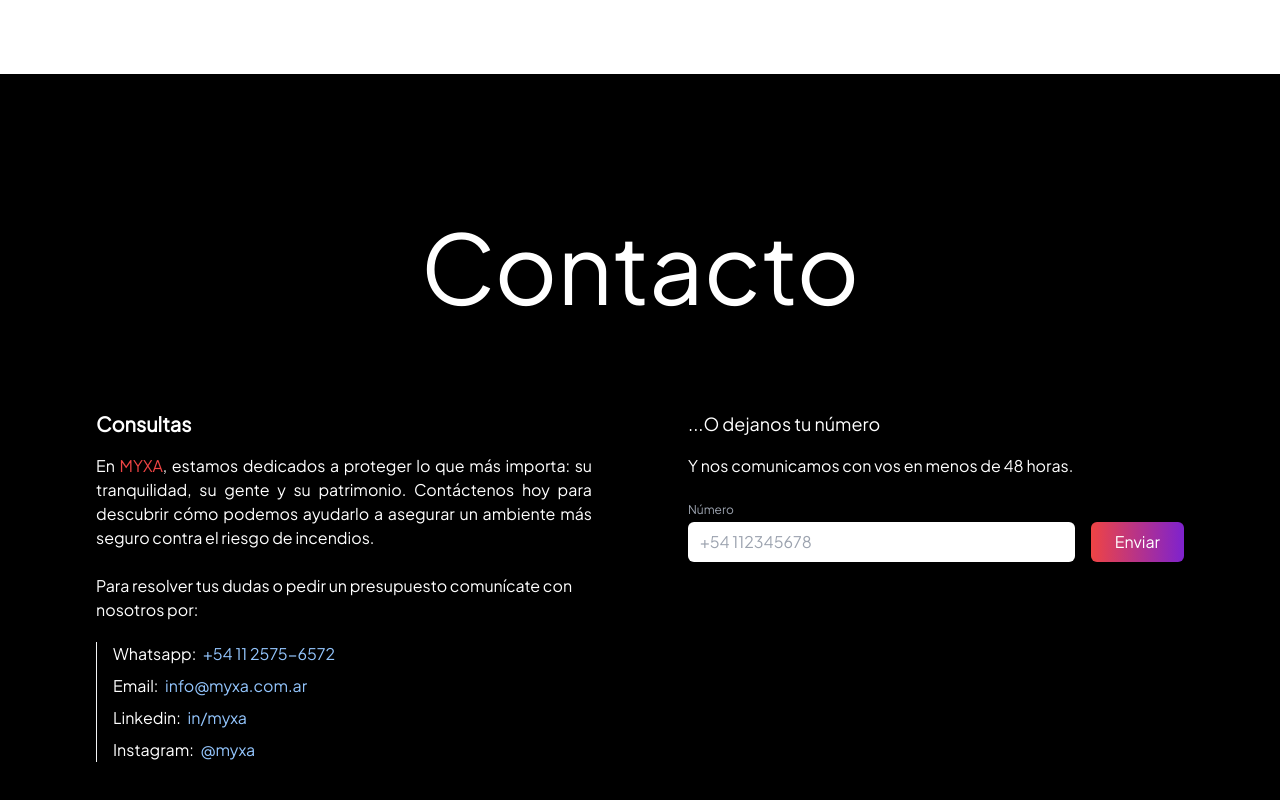
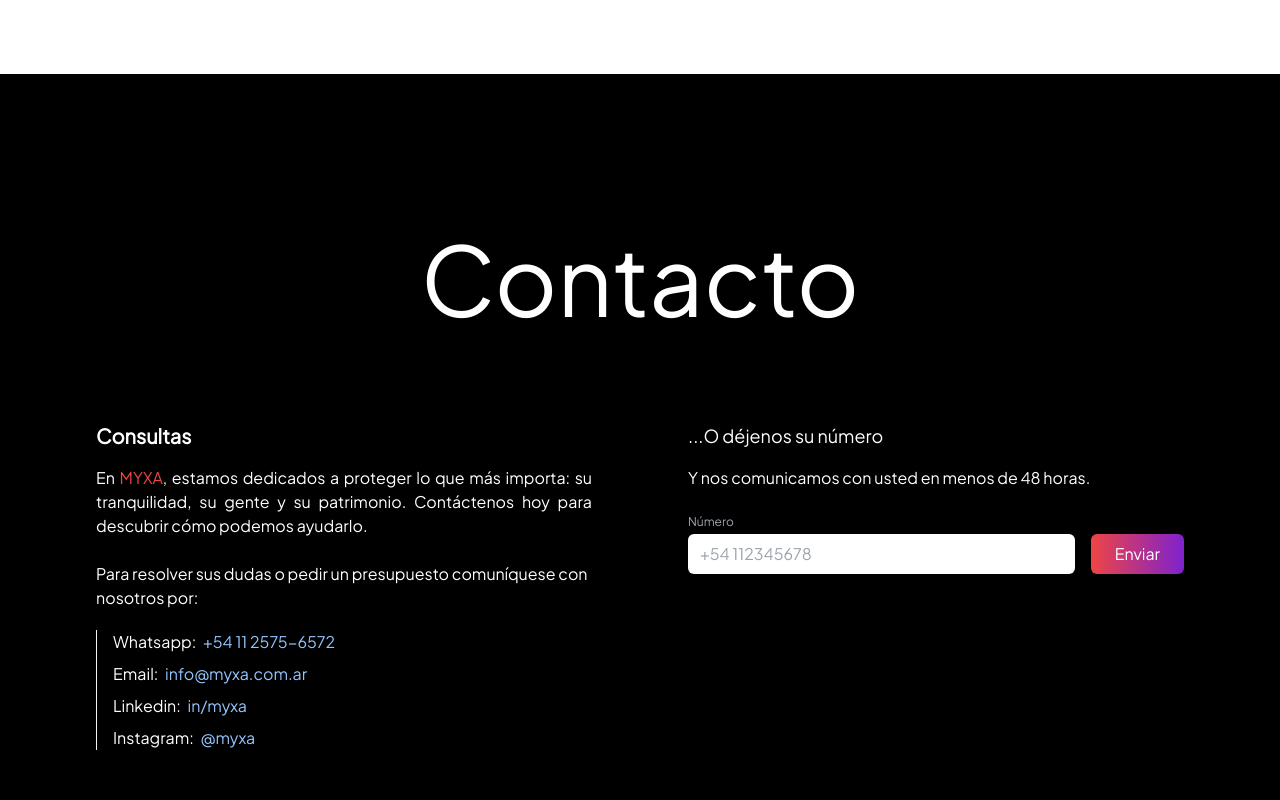
Before and after one commit to emiliacb/myxa-landing, a Next.js app: page / in a window 1280 px wide. Shown: the part 5099-5899 px from the top of the page. Built offline with nearby package versions, Linux system fonts and the light colour scheme.

Commit message:
update contents

```diff
--- a/src/pages/index.jsx
+++ b/src/pages/index.jsx
@@ -278,10 +278,10 @@ export default function Home() {
               <div className="max-w-2xl flex-1 p-4">
                 <h3 className="mb-4 text-xl font-extrabold">Consultas</h3>
                 <p className="mb-6 md:text-justify">
-                  En <span className="text-red-500">MYXA</span>, estamos dedicados a proteger lo que más importa: su tranquilidad, su gente y su patrimonio. Contáctenos hoy para descubrir cómo podemos ayudarlo a asegurar un ambiente más seguro contra el riesgo de incendios.
+                  En <span className="text-red-500">MYXA</span>, estamos dedicados a proteger lo que más importa: su tranquilidad, su gente y su patrimonio. Contáctenos hoy para descubrir cómo podemos ayudarlo.
                 </p>
                 <p className="hidden md:block">
-                  Para resolver tus dudas o pedir un presupuesto comunícate con nosotros por:
+                  Para resolver sus dudas o pedir un presupuesto comuníquese con nosotros por:
                 </p>
                 <ul className="mt-5 border-l border-gray-100 pl-4">
                   <li className="my-2">
@@ -329,10 +329,10 @@ export default function Home() {
                 </ul>
               </div>
               <div className="flex-1 p-4">
-                <h3 className="mb-4 text-lg">...O dejanos tu número</h3>
+                <h3 className="mb-4 text-lg">...O déjenos su número</h3>
 
                 <p className="mb-6 md:text-justify">
-                  Y nos comunicamos con vos en menos de 48 horas.
+                  Y nos comunicamos con usted en menos de 48 horas.
                 </p>
                 <form
                   onSubmit={handleSubmit}
```
